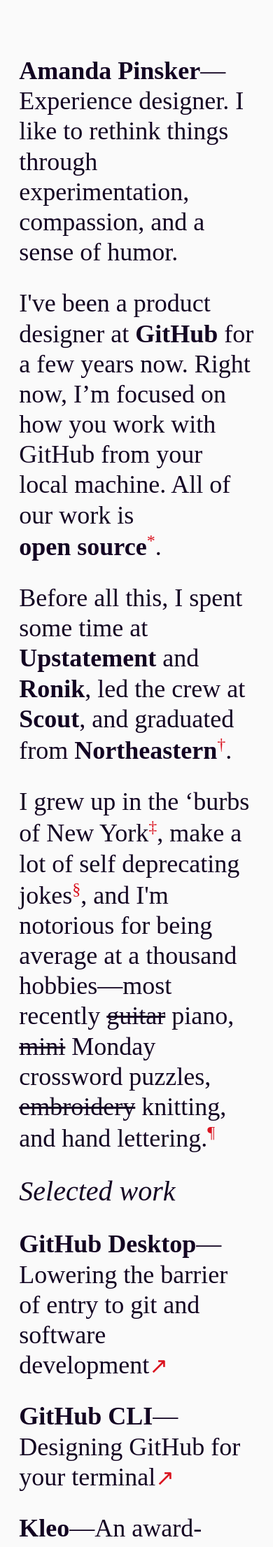
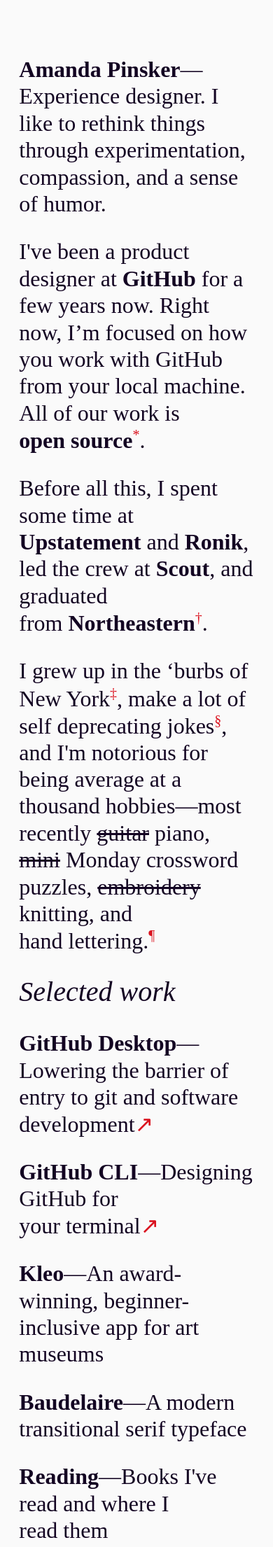
Before and after one commit to ampinsk/ampinsk.github.io, a Jekyll site: the page built from index.html, in a window 390 px wide. Shown: the top 2210 px of the page at 70% size. Built offline with Jekyll 4.4.1, drawn with Linux system fonts in a browser that asks for light colours; some web fonts are replaced.

Commit message:
itty responsive tweaks

```diff
--- a/_sass/_home.scss
+++ b/_sass/_home.scss
@@ -4,7 +4,7 @@
 
 .home {
   padding: 80px 0;
-  font-size: 36px;
+  font-size: 32px;
   line-height: 1.2;
   display: flex;
   justify-content: space-between;
@@ -12,7 +12,7 @@
 
   @include mq($tablet) {
     flex-direction: row;
-    // font-size: $primary-font-size;
+    font-size: 36px;
   }
 
   a {
@@ -79,7 +79,11 @@
 
 .superscript {
   vertical-align: super;
-  font-size: $f3;
+  font-size: 20px;
+
+  @include mq($tablet) {
+    font-size: $f3;
+  }
 }
 
 .notes {
@@ -87,7 +91,6 @@
   margin: 0;
   line-height: 1.4;
   font-size: $f4;
-  padding-left: 5px;
   padding-top: 24px;
   border-top: 1px solid $foreground;
 
@@ -96,6 +99,7 @@
     width: 310px;
     font-size: $f5;
     border: none;
+    padding-left: 5px;
   }
 }
 
--- a/_sass/_project.scss
+++ b/_sass/_project.scss
@@ -3,7 +3,7 @@
   width: 100%;
   display: flex;
   justify-content: space-between;
-  font-size: 48px;
+  font-size: 45px;
   line-height: 1;
   flex-direction: column;
 
```
